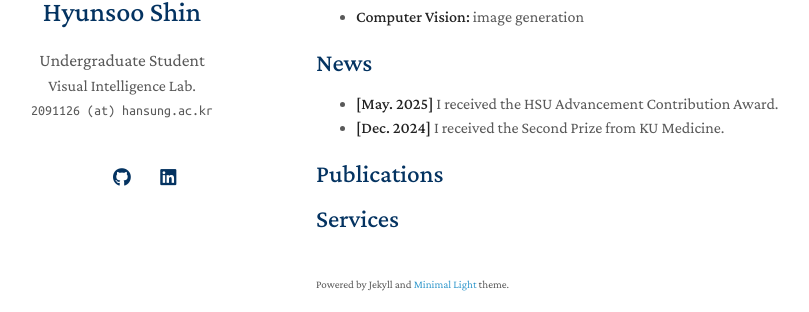
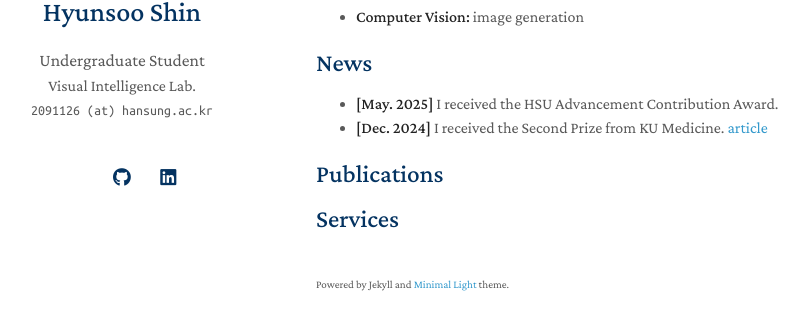
Before and after one commit to YONGJI04/yongji04.github.io, a Jekyll site: the page built from index.md, in a window 1280 px wide. Shown: the part 190-502 px from the top of the page, without its empty margins (154-963 px from the left). Built offline with Jekyll 4.4.1, drawn with Linux system fonts in a browser that asks for light colours; a style sheet for code colours, icons or effects is not loaded; our own code applies the rules of GitHub Pages for plain Markdown files.

Commit message:
Update index.md

```diff
--- a/index.md
+++ b/index.md
@@ -13,7 +13,7 @@ I am a undergraduate student at Hansung Univ.
 ## News
 
 - **[May. 2025]** I received the HSU Advancement Contribution Award.
-- **[Dec. 2024]** I received the Second Prize from KU Medicine.
+- **[Dec. 2024]** I received the Second Prize from KU Medicine. [article](https://www.joongang.co.kr/article/25294920)
 
 {% include_relative _includes/publications.md %}
 
```
